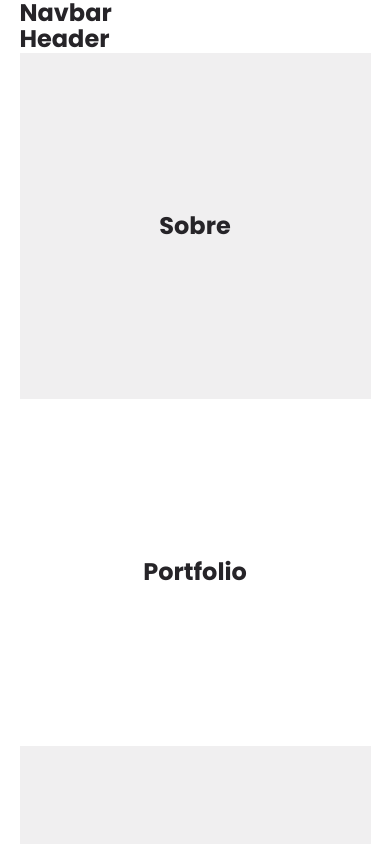
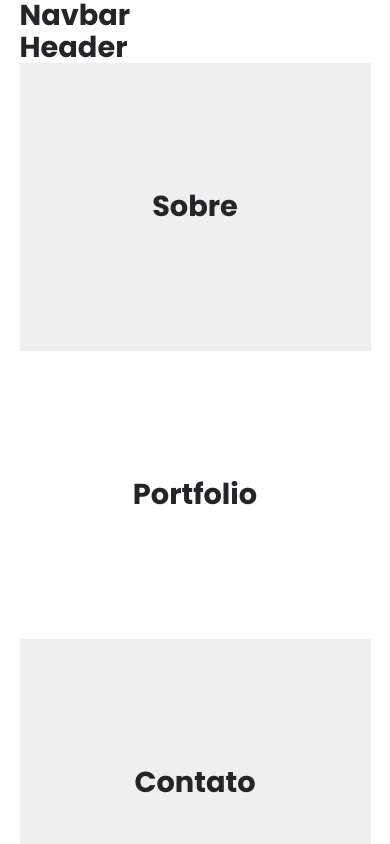
Before and after one commit to dev-marcioreis/mrs-portfolio, a React (Vite) app: page / in a window 390 px wide. Shown: the top 844 px of the page. Built offline with nearby package versions, Linux system fonts and the light colour scheme.

Commit message:
Feat: general media query

```diff
--- a/src/index.css
+++ b/src/index.css
@@ -162,20 +162,21 @@ img {
 
 /*==========Media Query Tablet==========*/
 @media (max-width: 992px) {
+  body {
+    font-size: 1rem;
+  }
   .container{
       width: var(--container-md);
   }
+  section {
+    padding: 8rem 0;
+  }
+  section > p {
+    width: 72%;
+    margin-bottom: 3rem;
+  }
   h1 {
-    font-size: 2.5rem;
-  }
-  h2 {
-      font-size: 1.5rem;
-  }
-  h3 {
-      font-size: 1.2rem;
-  }
-  h5 {
-      font-size: .8rem;
+    font-size: 2rem;
   }
 
 }
@@ -183,7 +184,22 @@ img {
 /*==========Media Query Mobile==========*/
 @media (max-width: 768px) {
   h1 {
-      font-size: 2rem;
+      font-size: 2.4rem;
+  }
+  h2 {
+    font-size: 1.8rem;
+  }
+  h3 {
+    font-size: 1.4rem;
+  }
+  h4 {
+    font-size: 1rem;
+  }
+  .btn {
+    padding: .6rem 1.5rem;
+  }
+  section > p {
+    width: var(--container-md);
   }
 
 }
```
